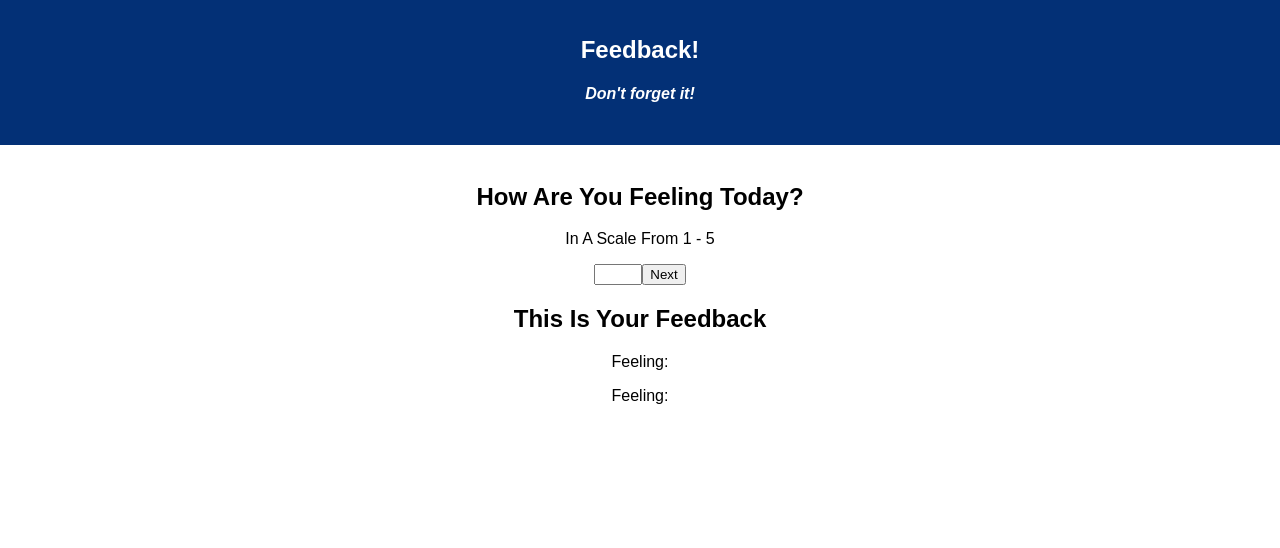
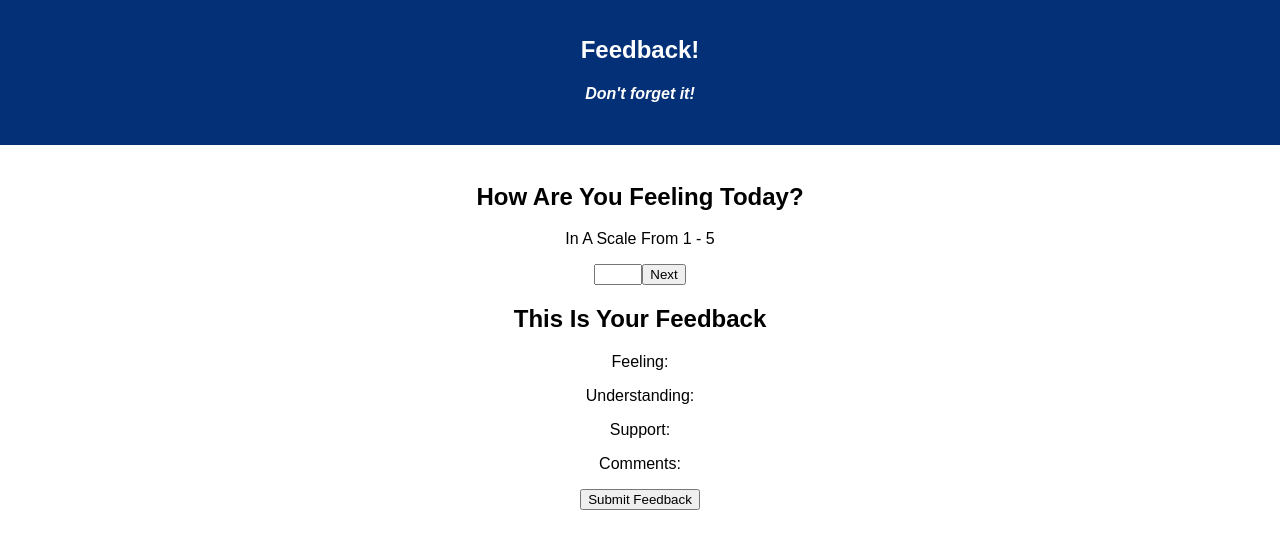
Before and after one commit to nycwajet/redux-feedback-loop, a React (Create React App) app: page /#/ in a window 1280 px wide. Shown: the top 548 px of the page. Built offline with nearby package versions, Linux system fonts and the light colour scheme; no server answers.

Commit message:
completed feedback

```diff
--- a/src/components/App/App.js
+++ b/src/components/App/App.js
@@ -68,7 +68,7 @@ class App extends Component {
           <Route path = "/understanding" component={Understanding} />
           <Route path = "/support" component={Support} />
           <Route path = "/comments" component={Comments} />
-          <Route path="/review" render={(props) => <Feedback {...props} submitFeedback={this.submitFeedback} />} />
+          <Route path="/feedback" render={(props) => <Feedback {...props} submitFeedback={this.submitFeedback} />} />
         </secton>
       </div>
       </Router>
--- a/src/components/Comments/Comments.js
+++ b/src/components/Comments/Comments.js
@@ -1,16 +1,45 @@
 import React, {Component} from 'react';
-// import {connect} from 'react-redux';
+import {connect} from 'react-redux';
+import Feedback from '../FeedBack/Feedback';
 
-class Comments extends Component{
-    render(){
+class Comments extends Component {
+
+    state = {
+        comments: '',
+    }
+
+    handleChange = (event) => {
+        console.log( `in handleChange...`, event.target.value );
+
+        this.setState({
+            ...this.state,
+            comments: event.target.value,
+        });
+    }
+
+    handleSubmit = () => {
+        console.log( `in handleSubmit...` );
+        const action = { type: 'ADD_COMMENTS', payload: this.state.comments };
+        this.props.dispatch( action );
+        this.props.history.push( '/feedback' );
+    }
+
+    render() {
         return(
-            <section>
-                <h2>How Are You Feeling Today?</h2>
-                <p>In A Scale From 1 - 5</p>
-            </section>
-        )
+            <div>
+                <h2>Please Leave Us A Comment</h2>
+
+                <form onSubmit={this.handleSubmit}>
+                    <input type="text"
+                            onChange={this.handleChange} />
+                    <button type="submit">Submit</button>
+                </form>
+
+                <br/>
+                <Feedback />
+            </div>
+        );
     }
 }
 
-// export default connect() (Comments);
-export default Comments;
+export default connect()(Comments);
--- a/src/components/FeedBack/Feedback.js
+++ b/src/components/FeedBack/Feedback.js
@@ -4,12 +4,33 @@ import {withRouter} from 'react-router-dom';
 
 
 class Feedback extends Component{
+
+    showSubmitButton = () => {
+        let feedback = this.props.reduxState.feedbackReducer;
+        if( feedback.comments !== '' ){
+            return <button onClick={this.handleSubmit}>Submit Feedback</button>;
+        } else {
+            return <button>Not Complete</button>;
+        }
+    }
+
+    handleSubmit = () => {
+        const feedback = this.props.reduxState.feedbackReducer;
+        this.props.submitFeedback( feedback );
+        this.props.history.push( '/success' );
+    }
+
+
+
     render(){
         return(
            <section>
                <h2>This Is Your Feedback</h2>
-               <p>Feeling: {this.props.reduxState.feedbackReducer.feeling} </p>
-               <p>Feeling: {this.props.reduxState.feedbackReducer.understanding} </p>
+                <p>Feeling: {this.props.reduxState.feedbackReducer.feeling}</p>
+                <p>Understanding: {this.props.reduxState.feedbackReducer.understanding}</p>
+                <p>Support: {this.props.reduxState.feedbackReducer.support}</p>
+                <p>Comments: {this.props.reduxState.feedbackReducer.comments}</p>
+                {this.showSubmitButton()}
            </section>
         );
     }
--- a/src/components/Support/Support.js
+++ b/src/components/Support/Support.js
@@ -18,7 +18,7 @@ class Support extends Component{
 
     handleSubmit=()=>{
         console.log('In handleSubmit');
-        if (this.state.understanding !== ''){
+        if (this.state.support !== ''){
         const action= {type: 'ADD_SUPPORT', payload: this.state.support} ;
         this.props.dispatch(action);
         this.props.history.push('/comments');
--- a/src/index.js
+++ b/src/index.js
@@ -33,6 +33,12 @@ const feedbackReducer = (state  = feedback, action)=>{
                 support: action.payload
             };
     }
+    else if(action.type === 'ADD_COMMENTS'){
+        return state = {
+            ...state,
+            comments: action.payload
+        };
+}
     return state;
 }
 
```
